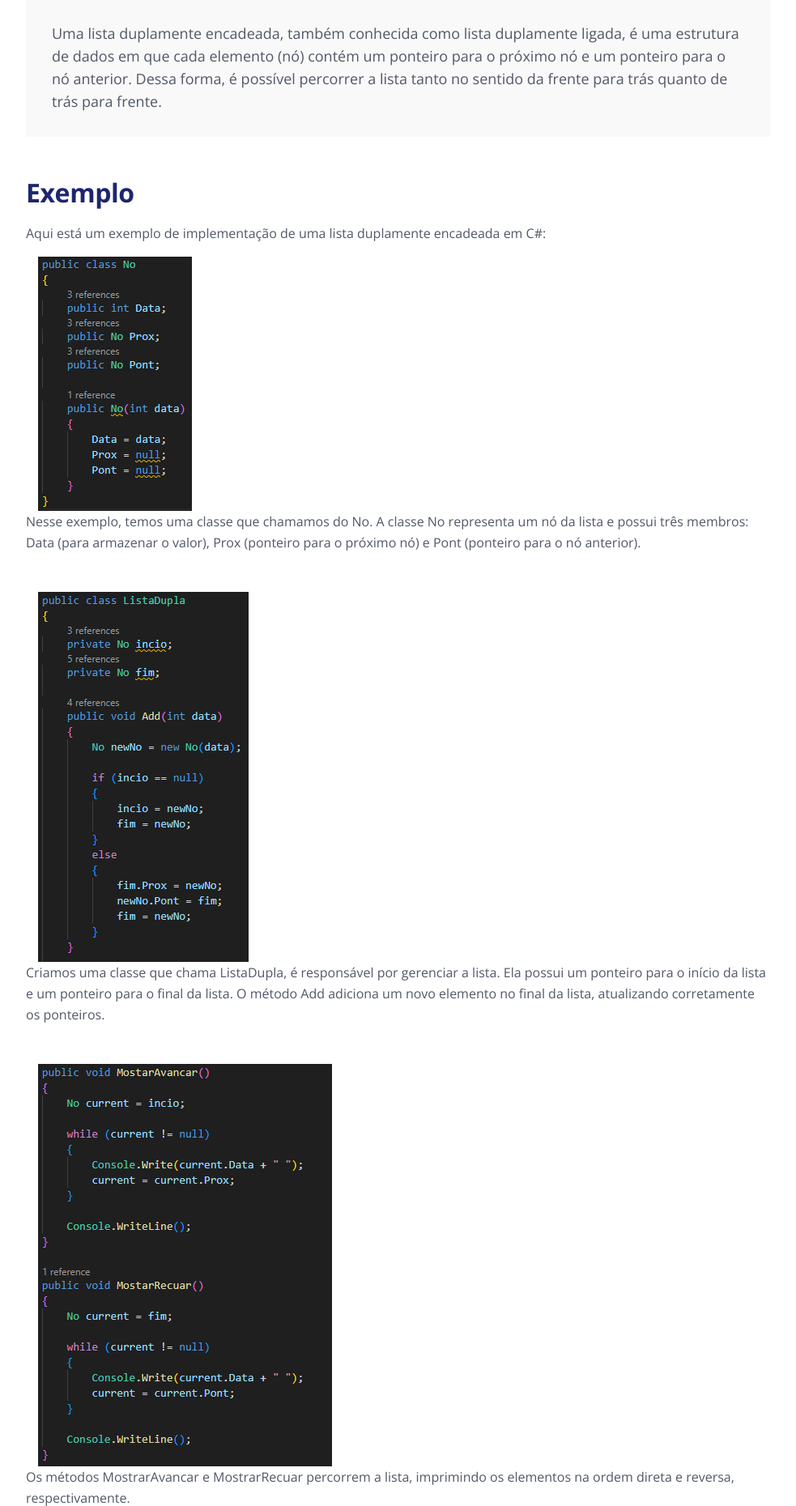
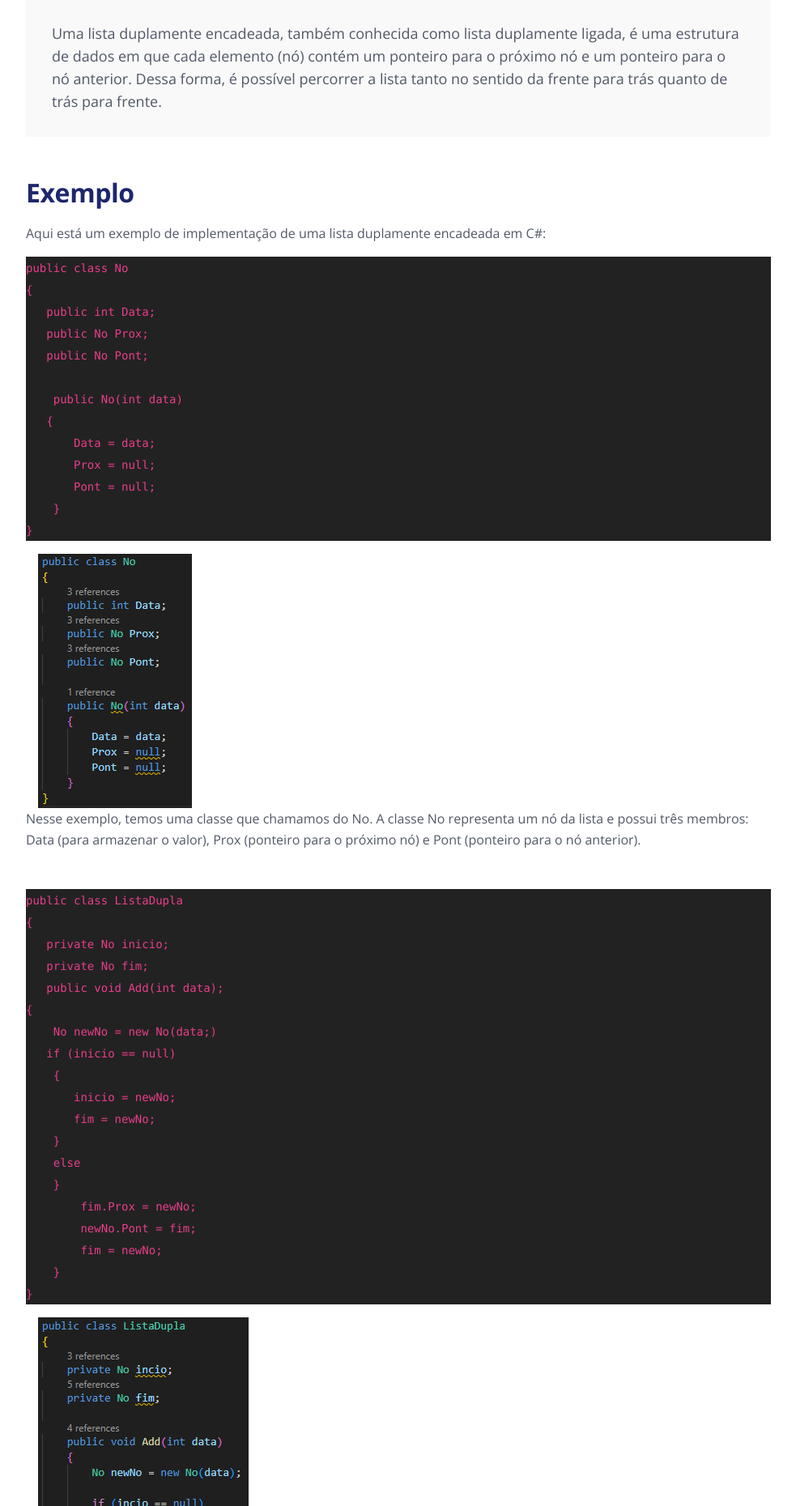
Before and after one commit to Yan0606/Ambiente-E.D, a PHP site: page /listaDupla.html in a window 1280 px wide. Shown: the part 355-2215 px from the top of the page at 81% size, without its empty margins (148-1131 px from the left). Run offline with PHP 8.4, Linux system fonts and the light colour scheme; some libraries are stand-ins or nearby versions.

Commit message:
commit inserinto link do reporsitório do github nas páginas e começando a abrir a tag cod

```diff
--- a/web/css/styles.css
+++ b/web/css/styles.css
@@ -126,6 +126,14 @@ a:hover {
 
 .bg-gray {
 	background-color: #f9f9f9;
+}
+
+.tag_code{
+	background-color: #222222;
+}
+
+.tag_code p{
+	color: white;
 }
 
 .section-divider {
--- a/web/listaDupla.html
+++ b/web/listaDupla.html
@@ -110,12 +110,54 @@
 
                     <p>Aqui está um exemplo de implementação de uma lista duplamente encadeada em C#:</p>
 
+                    <div class="tag_code">
+                        <p><code>public class No<br>
+                        {<br>
+                        &nbsp;&nbsp;&nbsp;public int Data;<br>
+                        &nbsp;&nbsp;&nbsp;public No Prox;<br>
+                        &nbsp;&nbsp;&nbsp;public No Pont;<br>
+                        <br>
+                        &nbsp;&nbsp;&nbsp; public No(int data)<br>
+                        &nbsp;&nbsp;&nbsp;{<br>
+                            &nbsp;&nbsp;&nbsp; &nbsp;&nbsp;&nbsp;Data = data;<br>
+                            &nbsp;&nbsp;&nbsp; &nbsp;&nbsp;&nbsp;Prox = null;<br>
+                            &nbsp;&nbsp;&nbsp;  &nbsp;&nbsp;&nbsp;Pont = null;<br>
+                            &nbsp;&nbsp;&nbsp;  }<br>
+                        }<br></code></p>
+                    </div>
+
                     <div class="row"></div>
                     <div class="col-lg-7">
-                        <img class="img-fluid" src="images/cod6.png" alt="alternative">
+                        <img class="img-fluid" src="images/cod6.png" alt="alternative">  <!--ANIMAÇÃO-->
                     </div>
 
                     <p class="mb-5">Nesse exemplo, temos uma classe que chamamos do No. A classe No representa um nó da lista e possui três membros: Data (para armazenar o valor), Prox (ponteiro para o próximo nó) e Pont (ponteiro para o nó anterior).</p>
+
+
+                    <div class="tag_code">
+                        <p><code>public class ListaDupla<br>
+                        {<br>
+                        &nbsp;&nbsp;&nbsp;private No inicio;<br>
+                        &nbsp;&nbsp;&nbsp;private No fim;<br>
+                        &nbsp;&nbsp;&nbsp;public void Add(int data);<br>
+                        {<br>
+                        &nbsp;&nbsp;&nbsp; No newNo = new No(data;)<br>
+                        &nbsp;&nbsp;&nbsp;if (inicio == null)<br>
+                            &nbsp;&nbsp;&nbsp; {<br>
+                            &nbsp;&nbsp;&nbsp; &nbsp;&nbsp;&nbsp;inicio = newNo;<br>
+                            &nbsp;&nbsp;&nbsp;  &nbsp;&nbsp;&nbsp;fim = newNo;<br>
+                            &nbsp;&nbsp;&nbsp;  }<br>
+                            &nbsp;&nbsp;&nbsp; else<br>
+                            &nbsp;&nbsp;&nbsp; }<br>
+                            &nbsp;&nbsp;&nbsp; &nbsp;&nbsp;&nbsp; fim.Prox = newNo;<br>
+                            &nbsp;&nbsp;&nbsp; &nbsp;&nbsp;&nbsp; newNo.Pont = fim;<br>
+                            &nbsp;&nbsp;&nbsp; &nbsp;&nbsp;&nbsp; fim = newNo;<br>
+                            &nbsp;&nbsp;&nbsp; }<br>
+
+
+                        }<br></code></p>
+                    </div>
+
 
                     <div class="col-lg-7">
                         <img class="img-fluid" src="images/cod7.png" alt="alternative">
@@ -193,6 +235,14 @@
                                 <i class="fab fa-instagram fa-stack-1x"></i>
                             </a>
                         </span>
+
+                        <span class="fa-stack">
+                            <a href="https://github.com/Yan0606/Ambiente-E.D" target="_blank">
+                                <i class="fas fa-circle fa-stack-2x"></i>
+                                <i class="fab fa-github fa-stack-1x"></i>
+                            </a>
+                        </span>
+
                         <strong>www.fatecsp.br</strong></a></p>
                     </div> <!-- end of footer-col -->
                 </div> <!-- end of col -->
```
Also changed, not shown: web/article.html (+8 -0 lines), web/lista.html (+8 -0 lines), web/tad.html (+7 -0 lines).
